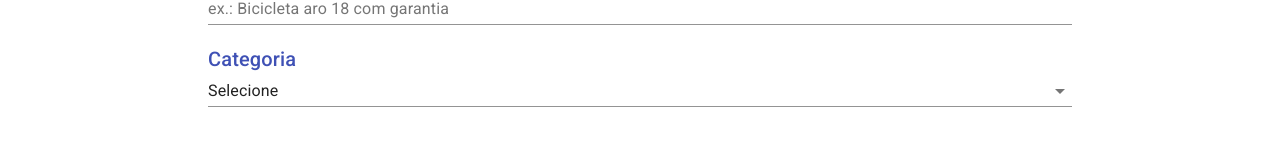
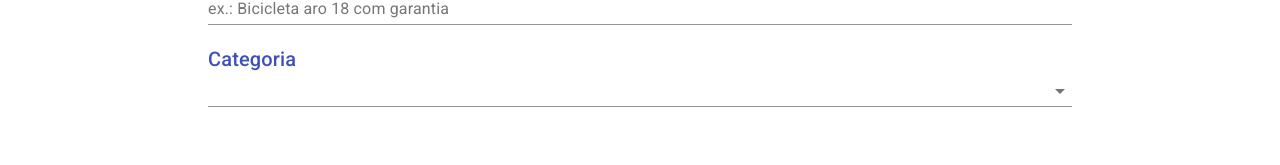
Before and after one commit to rafa-almeida/anunx, a Next.js app: page /user/publish in a window 1280 px wide. Shown: the part 336-501 px from the top of the page. Built offline with nearby package versions, Linux system fonts and the light colour scheme.

Commit message:
validação do campo categoria

```diff
--- a/pages/user/publish.js
+++ b/pages/user/publish.js
@@ -14,6 +14,8 @@
     InputLabel,
     OutlinedInput,
     InputAdornment,
+    MenuItem,
+    FormHelperText,
 } from '@material-ui/core'
 
 import { useDropzone } from 'react-dropzone'
@@ -88,6 +90,7 @@
         .min(6, 'Escreva um título maior')
         .max(100, 'Limite de caracteres excedido')
         .required('Campo obrigatório'),
+    category: yup.string().required('Campo Obrigatório')
 })
 
 const Publish = () => {
@@ -119,7 +122,8 @@
         <TemplateDefault>
             <Formik
                 initialValues={{
-                    title: ''
+                    title: '',
+                    category: '',
                 }}
                 validationSchema={validationSchema}
                 onSubmit={(values) => {
@@ -169,31 +173,33 @@
                                         <Typography component="h6" variant="h6" color="primary">
                                             Categoria
                                         </Typography>
-                                        <Select
-                                            native
-                                            value=""
-                                            fullWidth
-                                            onChange= {() => {}}
-                                            inputProps={{
-                                                name: 'age',
-                                            }}
-                                        >
-                                            <option value="">Selecione</option>
-                                            <option value={1}>Bebê e Criança</option>
-                                            <option value={2}>Agrilcultura</option>
-                                            <option value={3}>Moda</option>
-                                            <option value={3}>Carros, Motos e Barcos</option>
-                                            <option value={3}>Serviços</option>
-                                            <option value={3}>Lazer</option>
-                                            <option value={3}>Animais</option>
-                                            <option value={3}>Imóveis</option>
-                                            <option value={3}>Equipamentos e Ferramentas</option>
-                                            <option value={3}>Celulares e Tablets</option>
-                                            <option value={3}>Esporte</option>
-                                            <option value={3}>Tecnologia</option>
-                                            <option value={3}>Empregos</option>
-                                            <option value={3}>Outros</option>
-                                        </Select>
+                                        <FormControl error= {errors.category} fullWidth>
+                                            <Select
+                                                name="category"
+                                                value= {values.category}
+                                                fullWidth
+                                                onChange= {handleChange}
+                                                                                        >
+
+                                                <MenuItem value="Bebê e Criança">Bebê e Criança</MenuItem>
+                                                <MenuItem value="Agricultura">Agricultura</MenuItem>
+                                                <MenuItem value="Moda">Moda</MenuItem>
+                                                <MenuItem value="Carros, Motos e Barcos">Carros, Motos e Barcos</MenuItem>
+                                                <MenuItem value="Serviços">Serviços</MenuItem>
+                                                <MenuItem value="Lazer">Lazer</MenuItem>
+                                                <MenuItem value="Animais">Animais</MenuItem>
+                                                <MenuItem value="Imóveis">Imóveis</MenuItem>
+                                                <MenuItem value="Equipamentos e Ferramentas">Equipamentos e Ferramentas</MenuItem>
+                                                <MenuItem value="Celulares e Tablets">Celulares e Tablets</MenuItem>
+                                                <MenuItem value="Esporte">Esporte</MenuItem>
+                                                <MenuItem value="Tecnologia">Tecnologia</MenuItem>
+                                                <MenuItem value="Empregos">Empregos</MenuItem>
+                                                <MenuItem value="Outros">Outros</MenuItem>
+                                            </Select>
+                                            <FormHelperText>
+                                                { errors.category }
+                                            </FormHelperText>
+                                        </FormControl>
                                     </Box>
                                 </Container>
 
```
Also changed, not shown: package.json (+2 -7 lines), 1 other file (tests, documents, lock files or other folders).
